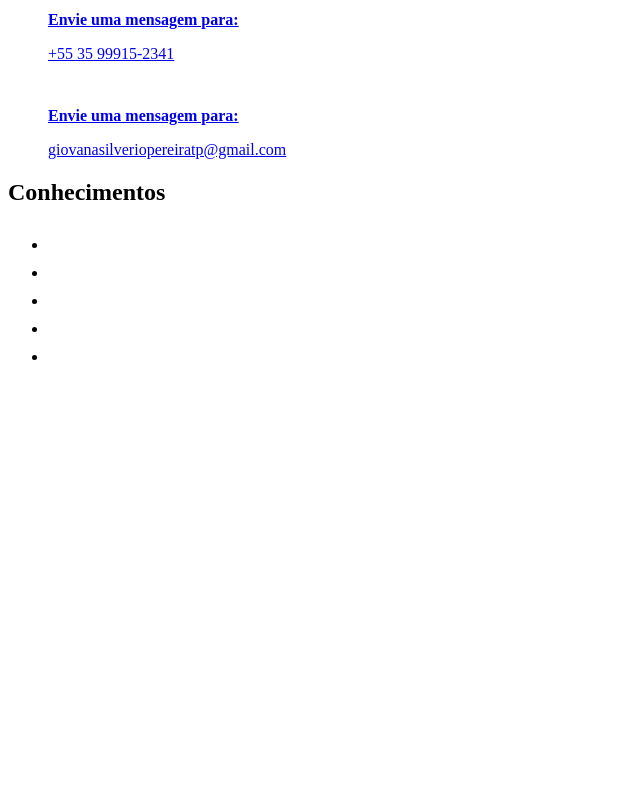
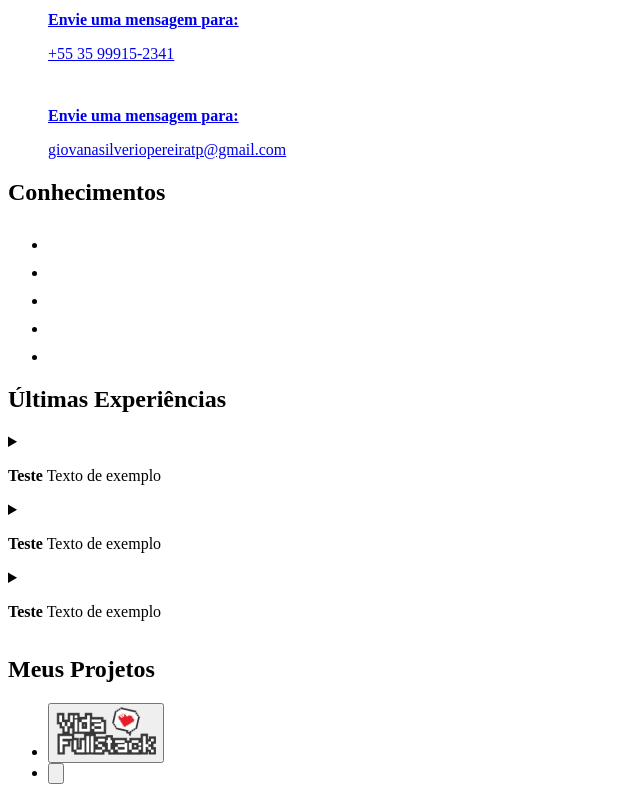
Before and after one commit to giovanasilverio/portifolio, an Angular app: page / in a window 1280 px wide. Shown: the part 359-1159 px from the top of the page, without its empty margins (0-640 px from the left). Before the commit the page ends 800 px from the top, so only its background shows below. Built offline with nearby package versions, Linux system fonts and the light colour scheme.

Commit message:
projects e experiences

```diff
--- a/src/app/modules/app.component.html
+++ b/src/app/modules/app.component.html
@@ -1,3 +1,7 @@
 <app-header></app-header>
-<app-knowledge/>
+<main>
+    <app-knowledge/>
+    <app-experiences/>
+    <app-projects/>
+</main>
 <router-outlet />
--- a/src/app/modules/app.module.ts
+++ b/src/app/modules/app.module.ts
@@ -6,13 +6,17 @@ import { AppComponent } from './app.component';
 import { HeaderComponent } from './portifolio/components/header/header.component';
 import { HomeComponent } from './portifolio/pages/home/home.component';
 import { KnowledgeComponent } from './portifolio/components/knowledge/knowledge.component';
+import { ExperiencesComponent } from './portifolio/components/experiences/experiences.component';
+import { ProjectsComponent } from './portifolio/components/projects/projects.component';
 
 @NgModule({
   declarations: [
     AppComponent,
     HeaderComponent,
     HomeComponent,
-    KnowledgeComponent
+    KnowledgeComponent,
+    ExperiencesComponent,
+    ProjectsComponent
   ],
   imports: [
     BrowserModule,
--- /dev/null
+++ b/src/app/modules/portifolio/components/experiences/experiences.component.html
@@ -0,0 +1,15 @@
+<div class="container">
+  <h2>Últimas Experiências</h2>
+
+  <div *ngFor="let item of arrayExperiences(); trackBy: trackByFn">
+    <details>
+      <summary>
+        <p>
+          <strong>{{ item.summary.strong }}</strong>
+          {{ item.summary.p }}
+        </p>
+      </summary>
+      <article [innerHtml]="item.text"></article>
+    </details>
+  </div>
+</div>
--- /dev/null
+++ b/src/app/modules/portifolio/components/experiences/experiences.component.ts
@@ -0,0 +1,38 @@
+import { Component, signal } from '@angular/core';
+import { IExperiences } from '../../interface/IExperiences.interface';
+
+@Component({
+  selector: 'app-experiences',
+  templateUrl: './experiences.component.html',
+  styleUrl: './experiences.component.scss'
+})
+export class ExperiencesComponent {
+  public arrayExperiences = signal<IExperiences[]>([
+    {
+      summary: {
+        strong: 'Teste',
+        p: 'Texto de exemplo',
+      },
+      text: 'Texto do artigo',
+    },
+    {
+      summary: {
+        strong: 'Teste',
+        p: 'Texto de exemplo',
+      },
+      text: 'Texto do artigo',
+    },
+    {
+      summary: {
+        strong: 'Teste',
+        p: 'Texto de exemplo',
+      },
+      text: 'Texto do artigo',
+    },
+  ]);
+
+  //Função de trackBy para otimizar o *ngFor
+  trackByFn(index: number, item: IExperiences): number {
+    return index; // ou item.id se você tiver um identificador único
+  }
+}
--- a/src/app/modules/portifolio/components/knowledge/knowledge.component.ts
+++ b/src/app/modules/portifolio/components/knowledge/knowledge.component.ts
@@ -1,4 +1,5 @@
 import { Component, signal, Signal } from '@angular/core';
+import { IKnowledge } from '../../interface/IKnowledge.interface';
 
 @Component({
   selector: 'app-knowledge',
@@ -6,7 +7,7 @@ import { Component, signal, Signal } from '@angular/core';
   styleUrl: './knowledge.component.scss'
 })
 export class KnowledgeComponent {
-    public arrayKnowledge = signal([
+    public arrayKnowledge = signal<IKnowledge[]>([
         {
             src: 'assets/icons/knowledge/html5.svg',
             alt: 'HTML5',
--- /dev/null
+++ b/src/app/modules/portifolio/components/projects/projects.component.html
@@ -0,0 +1,30 @@
+<div class="container">
+    <h2>Meus Projetos</h2>
+    <ul>
+        @for (item of arrayProjects(); track item) {
+            <li>
+                <button>
+                    <img
+                        [src]="item.src"
+                        [alt]="item.alt"
+                        [attr.width]="item.width"
+                        [attr.height]="item.height"
+                        loading="lazy"
+                    />
+                </button>
+            </li>
+        }
+        <li>
+            <button>
+                <img
+                    src=""
+                    alt=""
+                    width=""
+                    height=""
+                    loading="lazy"
+                />
+            </button>
+        </li>
+    </ul>
+
+</div>
--- /dev/null
+++ b/src/app/modules/portifolio/components/projects/projects.component.ts
@@ -0,0 +1,28 @@
+import { Component, signal } from '@angular/core';
+import { IProjects } from '../../interface/IProjects.interface';
+
+@Component({
+  selector: 'app-projects',
+  templateUrl: './projects.component.html',
+  styleUrl: './projects.component.scss'
+})
+export class ProjectsComponent {
+  public arrayProjects = signal<IProjects[]>([
+    {
+      src: 'assets/img/projects/vfull.png',
+      alt: 'Projeto VFull',
+      title: 'VFull',
+      width: '100px',
+      height: '51px',
+      description:'',
+      links: [
+        {
+          name: 'Ver Projeto',
+          href: 'https://exemplo.com/projeto-vfull'
+        }
+      ]
+    }
+
+    ]);
+
+}
--- a/src/app/modules/portifolio/pages/home/home.component.html
+++ b/src/app/modules/portifolio/pages/home/home.component.html
@@ -2,4 +2,17 @@
 
 <main>
     <app-knowledge/>
+    <app-experiences/>
+    <app-projects/>
+    @defer (on viewport){
+        <app-projects/>
+    }@placeholder{
+    <section>
+        <h2>Carregando os projetos...</h2>
+    </section>
+    }@error{
+    <section>
+        <h2>Erro ao carregar os projetos</h2>
+    </section>
+    }
 </main>
```
Also changed, not shown: src/app/modules/portifolio/interface/IExperiences.interface.ts (added, +7 -0 lines), src/app/modules/portifolio/interface/IProjects.interface.ts (added, +12 -0 lines), src/app/modules/portifolio/components/experiences/experiences.component.scss (added), src/app/modules/portifolio/components/projects/projects.component.scss (added), 2 other files (tests, documents, lock files or other folders).
